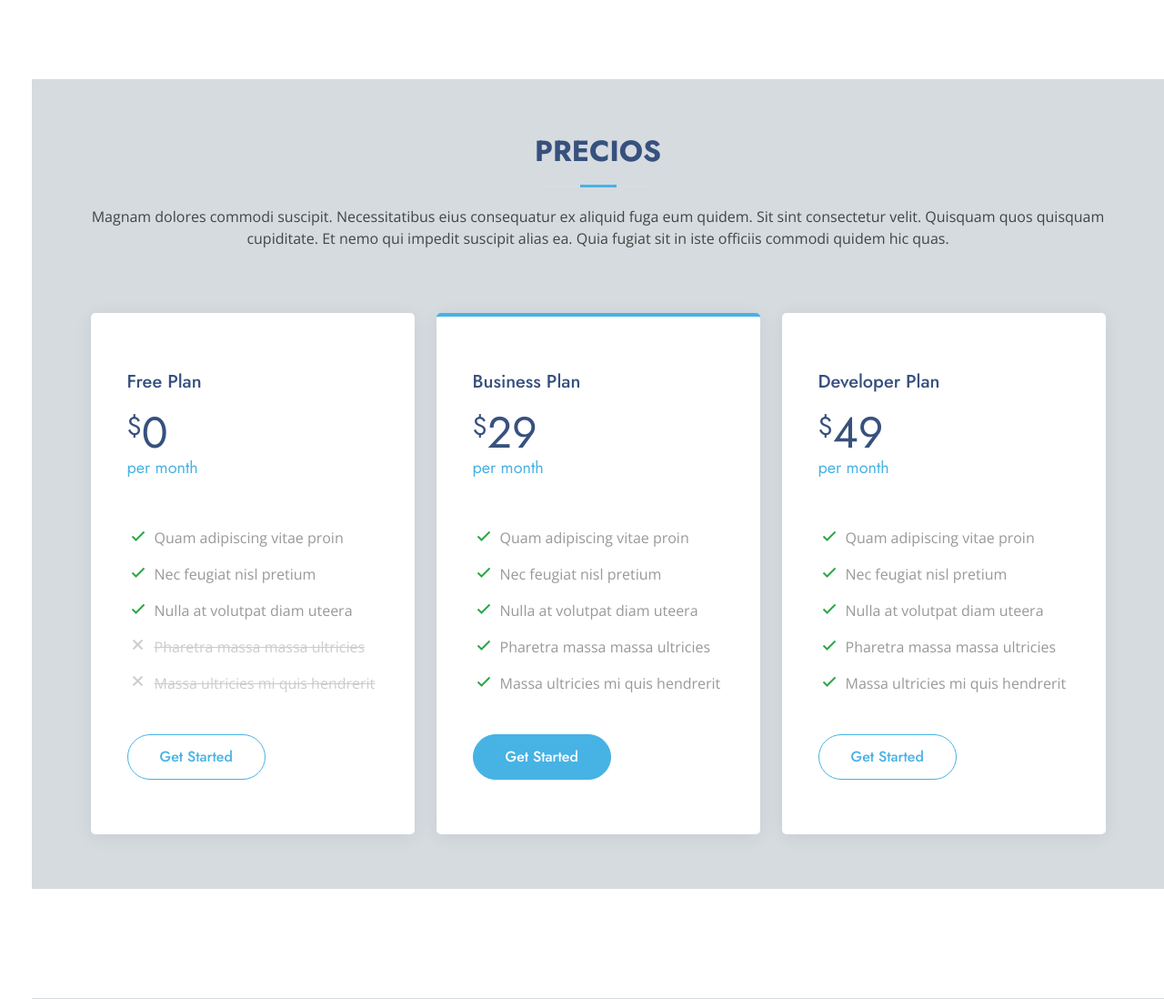
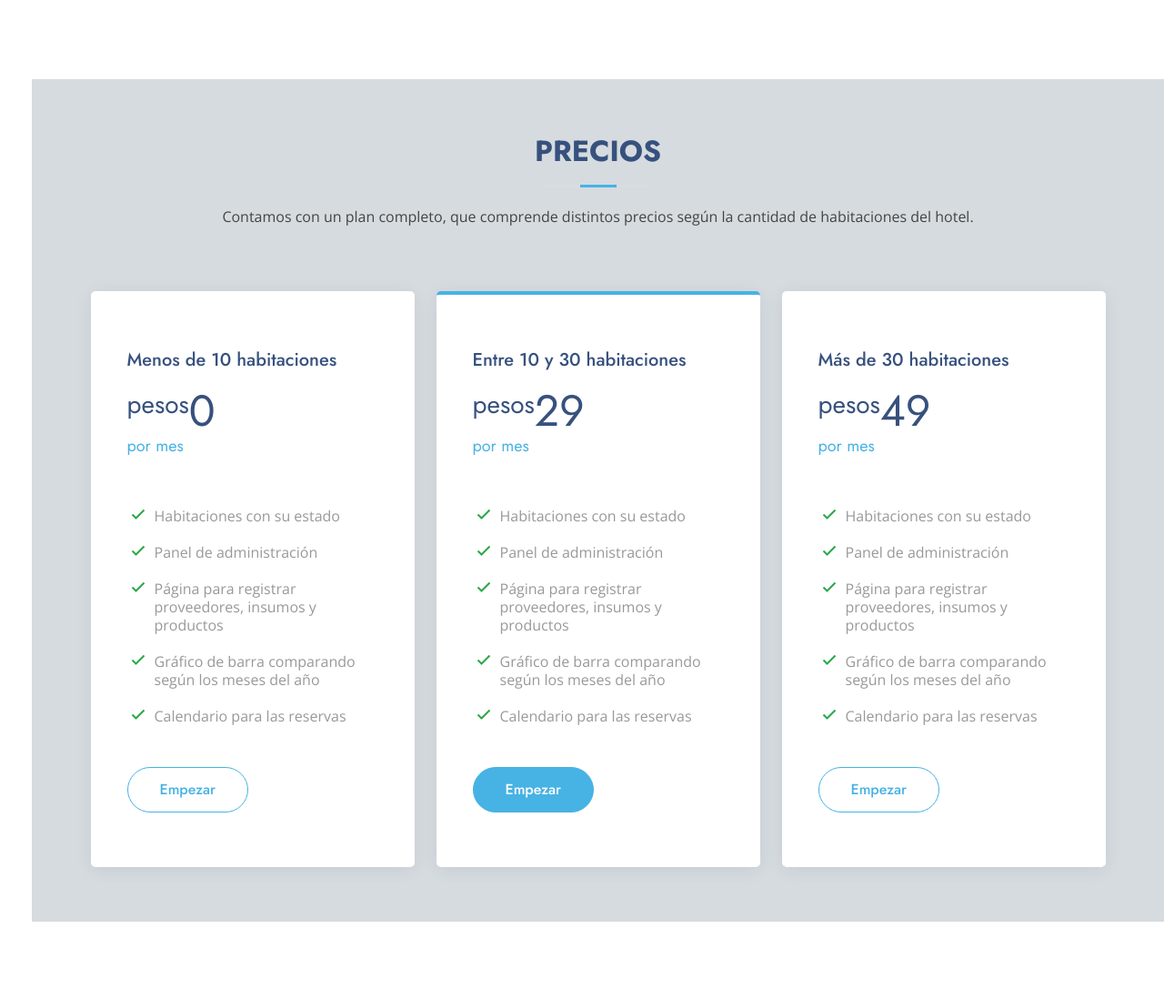
Before and after one commit to pablo3345/HOTEL-TENANT-VENV, a Django app: template Hotel_tenant_venv/proyectoWebApp/templates/proyectoWebApp/paginaPrincipal.html in a window 1280 px wide. Shown: the part 1977-3075 px from the top of the page at 91% size. Run offline with Django 4.2, Linux system fonts and the light colour scheme; the template is opened without the code that fills it, so the values that code supplies are empty; some libraries are stand-ins or nearby versions.

Commit message:
complete todo el proyecto venv4

```diff
--- a/Hotel_tenant_venv/proyectoWebApp/templates/proyectoWebApp/paginaPrincipal.html
+++ b/Hotel_tenant_venv/proyectoWebApp/templates/proyectoWebApp/paginaPrincipal.html
@@ -444,53 +444,59 @@
 
        <div class="section-title">
           <h2>Precios</h2>
-          <p>Magnam dolores commodi suscipit. Necessitatibus eius consequatur ex aliquid fuga eum quidem. Sit sint consectetur velit. Quisquam quos quisquam cupiditate. Et nemo qui impedit suscipit alias ea. Quia fugiat sit in iste officiis commodi quidem hic quas.</p>
+          <p>Contamos con un plan completo, que comprende distintos precios según la cantidad de habitaciones del hotel.</p>
         </div>
 
         <div class="row">
 
           <div class="col-lg-4" data-aos="fade-up" data-aos-delay="100">
             <div class="box">
-              <h3>Free Plan</h3>
-              <h4><sup>$</sup>0<span>per month</span></h4>
+              <h3>Menos de 10 habitaciones</h3>
+              <h4><sup>pesos</sup>0<span>por mes</span></h4>
               <ul>
-                <li><i class="bx bx-check"></i> Quam adipiscing vitae proin</li>
-                <li><i class="bx bx-check"></i> Nec feugiat nisl pretium</li>
-                <li><i class="bx bx-check"></i> Nulla at volutpat diam uteera</li>
-                <li class="na"><i class="bx bx-x"></i> <span>Pharetra massa massa ultricies</span></li>
-                <li class="na"><i class="bx bx-x"></i> <span>Massa ultricies mi quis hendrerit</span></li>
+                <li><i class="bx bx-check"></i>Habitaciones con su estado</li>
+                <li><i class="bx bx-check"></i>Panel de administración</li>
+                <li><i class="bx bx-check"></i>Página para registrar proveedores, insumos y productos</li>
+                <li><i class="bx bx-check"></i>Gráfico de barra comparando según los meses del año</li>
+                <li><i class="bx bx-check"></i>Calendario para las reservas</li>
+                <!--<li class="na"><i class="bx bx-x"></i> <span>Pharetra massa massa ultricies</span></li>
+                <li class="na"><i class="bx bx-x"></i> <span>Massa ultricies mi quis hendrerit</span></li>-->
               </ul>
-              <a href="#" class="buy-btn">Get Started</a>
+              <a href="#about" class="buy-btn">Empezar</a>
             </div>
           </div>
 
           <div class="col-lg-4 mt-4 mt-lg-0" data-aos="fade-up" data-aos-delay="200">
             <div class="box featured">
-              <h3>Business Plan</h3>
-              <h4><sup>$</sup>29<span>per month</span></h4>
+              <h3>Entre 10 y 30 habitaciones</h3>
+              <h4><sup>pesos</sup>29<span>por mes</span></h4>
               <ul>
-                <li><i class="bx bx-check"></i> Quam adipiscing vitae proin</li>
-                <li><i class="bx bx-check"></i> Nec feugiat nisl pretium</li>
-                <li><i class="bx bx-check"></i> Nulla at volutpat diam uteera</li>
-                <li><i class="bx bx-check"></i> Pharetra massa massa ultricies</li>
-                <li><i class="bx bx-check"></i> Massa ultricies mi quis hendrerit</li>
+                <li><i class="bx bx-check"></i>Habitaciones con su estado</li>
+                <li><i class="bx bx-check"></i>Panel de administración</li>
+                <li><i class="bx bx-check"></i>Página para registrar proveedores, insumos y productos</li>
+                <li><i class="bx bx-check"></i>Gráfico de barra comparando según los meses del año</li>
+                <li><i class="bx bx-check"></i>Calendario para las reservas</li>
+                <!--<li class="na"><i class="bx bx-x"></i> <span>Pharetra massa massa ultricies</span></li>
+                <li class="na"><i class="bx bx-x"></i> <span>Massa ultricies mi quis hendrerit</span></li>-->
               </ul>
-              <a href="#" class="buy-btn">Get Started</a>
+              <a href="#about" class="buy-btn">Empezar</a>
             </div>
           </div>
 
           <div class="col-lg-4 mt-4 mt-lg-0" data-aos="fade-up" data-aos-delay="300">
             <div class="box">
-              <h3>Developer Plan</h3>
-              <h4><sup>$</sup>49<span>per month</span></h4>
+              <h3>Más de 30 habitaciones</h3>
+              <h4><sup>pesos</sup>49<span>por mes</span></h4>
               <ul>
-                <li><i class="bx bx-check"></i> Quam adipiscing vitae proin</li>
-                <li><i class="bx bx-check"></i> Nec feugiat nisl pretium</li>
-                <li><i class="bx bx-check"></i> Nulla at volutpat diam uteera</li>
-                <li><i class="bx bx-check"></i> Pharetra massa massa ultricies</li>
-                <li><i class="bx bx-check"></i> Massa ultricies mi quis hendrerit</li>
+                <li><i class="bx bx-check"></i>Habitaciones con su estado</li>
+                <li><i class="bx bx-check"></i>Panel de administración</li>
+                <li><i class="bx bx-check"></i>Página para registrar proveedores, insumos y productos</li>
+                <li><i class="bx bx-check"></i>Gráfico de barra comparando según los meses del año</li>
+                <li><i class="bx bx-check"></i>Calendario para las reservas</li>
+                <!--<li class="na"><i class="bx bx-x"></i> <span>Pharetra massa massa ultricies</span></li>
+                <li class="na"><i class="bx bx-x"></i> <span>Massa ultricies mi quis hendrerit</span></li>-->
               </ul>
-              <a href="#" class="buy-btn">Get Started</a>
+              <a href="#about" class="buy-btn">Empezar</a>
             </div>
           </div>
 
--- a/Hotel_tenant_venv/shared/admin.py
+++ b/Hotel_tenant_venv/shared/admin.py
@@ -7,7 +7,7 @@ from shared.models import Client,  Domain
 
 @admin.register(Client)
 class ClientAdmin(TenantAdminMixin, admin.ModelAdmin):
-        list_display = ('id', 'name', 'schema_name', 'last_name', 'first_name','business_name', 'dni', 'cantidad_habitacion', 'email', 'is_active' )
+        list_display = ('id', 'name', 'schema_name', 'last_name', 'first_name','business_name', 'dni', 'cantidad_habitacion', 'email', 'clave','is_active' )
 
 
 
```
